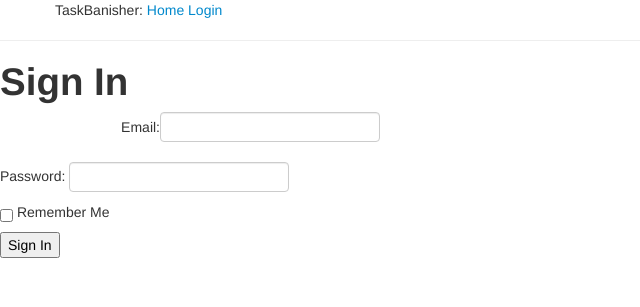
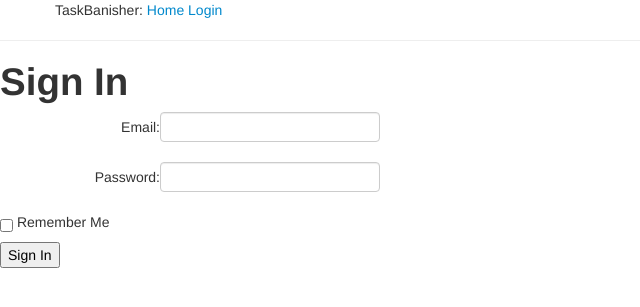
Before and after one commit to nboltralik/taskbanisher_copy, a Flask app: page /login in a window 1280 px wide. Shown: the top 307 px of the page, without its empty margins (0-640 px from the left). Run offline with Flask 2, Linux system fonts and the light colour scheme.

Commit message:
this sucks

```diff
--- a/app/templates/login.html
+++ b/app/templates/login.html
@@ -6,13 +6,13 @@
   <form action="" method="post" name="login" class="form-horizontal">
       {{ form.hidden_tag() }}
       <div class="control-group">
-          <label class="control-label">Email:</label>
+          <label class="control-label">Email: </label>
           {{ form.username(size=80) }}
       </div>
-      <p>
-	  Password:
+      <div class="control-group">
+	  <label class="control-label">Password: </label>
 	  {{ form.password(size=80) }}
-      </p>
+      </div>
       <p>{{ form.remember_me }} Remember Me</p>
       <p><input type="submit" value="Sign In"></p>
   </form>
```
